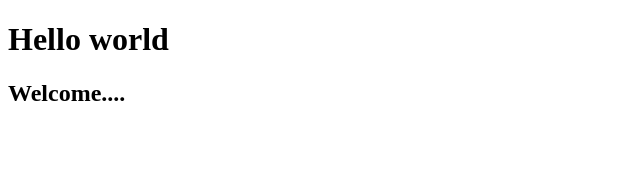
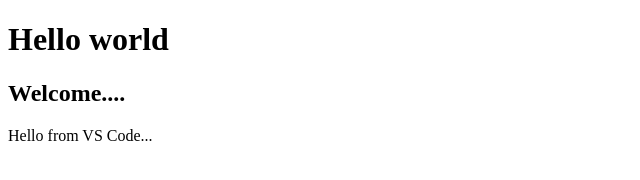
Before and after one commit to mxavier222/Firstproj, a plain HTML site: page index.html in a window 1280 px wide. Shown: the whole page, without its empty margins (0-640 px from the left). Drawn offline with Linux system fonts and the light colour scheme.

Commit message:
Add new line

```diff
--- a/index.html
+++ b/index.html
@@ -8,5 +8,6 @@
 <body>
     <h1>Hello world</h1>
     <h2>Welcome....</h2>
+    <p>Hello from VS Code...</p>
 </body>
 </html>
```
